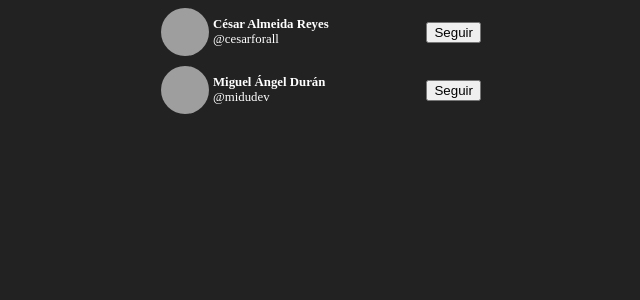
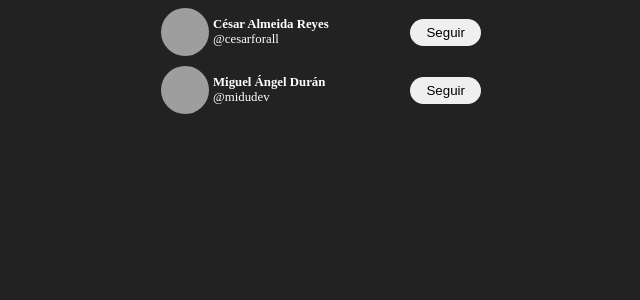
Before and after one commit to cesarforall/react-vite, a React (Vite) app in the folder projects/hello-world/: page / in a window 1280 px wide. Shown: the top 300 px of the page, without its empty margins (319-959 px from the left). Built offline with nearby package versions, Linux system fonts and the light colour scheme; grey boxes are pictures that could not be loaded.

Commit message:
:lipstick: style follow button

```diff
--- a/projects/hello-world/src/App.css
+++ b/projects/hello-world/src/App.css
@@ -32,3 +32,14 @@ body {
 	height: 48px;
 	border-radius: 1000px;
 }
+
+.tw-followCard__button {
+	padding: 6px 16px;
+	border: 0;
+	border-radius: 1000px;
+	cursor: pointer;
+}
+.tw-followCard__button:hover {
+	background-color: cornflowerblue;
+	color: aliceblue;
+}
--- a/projects/hello-world/src/components/TwitterFollowCard.jsx
+++ b/projects/hello-world/src/components/TwitterFollowCard.jsx
@@ -11,7 +11,7 @@ export function TwitterFollowCard({ name, userName, isFollowing }) {
 				</div>
 			</header>
 			<aside>
-				<button>Seguir</button>
+				<button className="tw-followCard__button">Seguir</button>
 			</aside>
 		</article>
 	);
```
